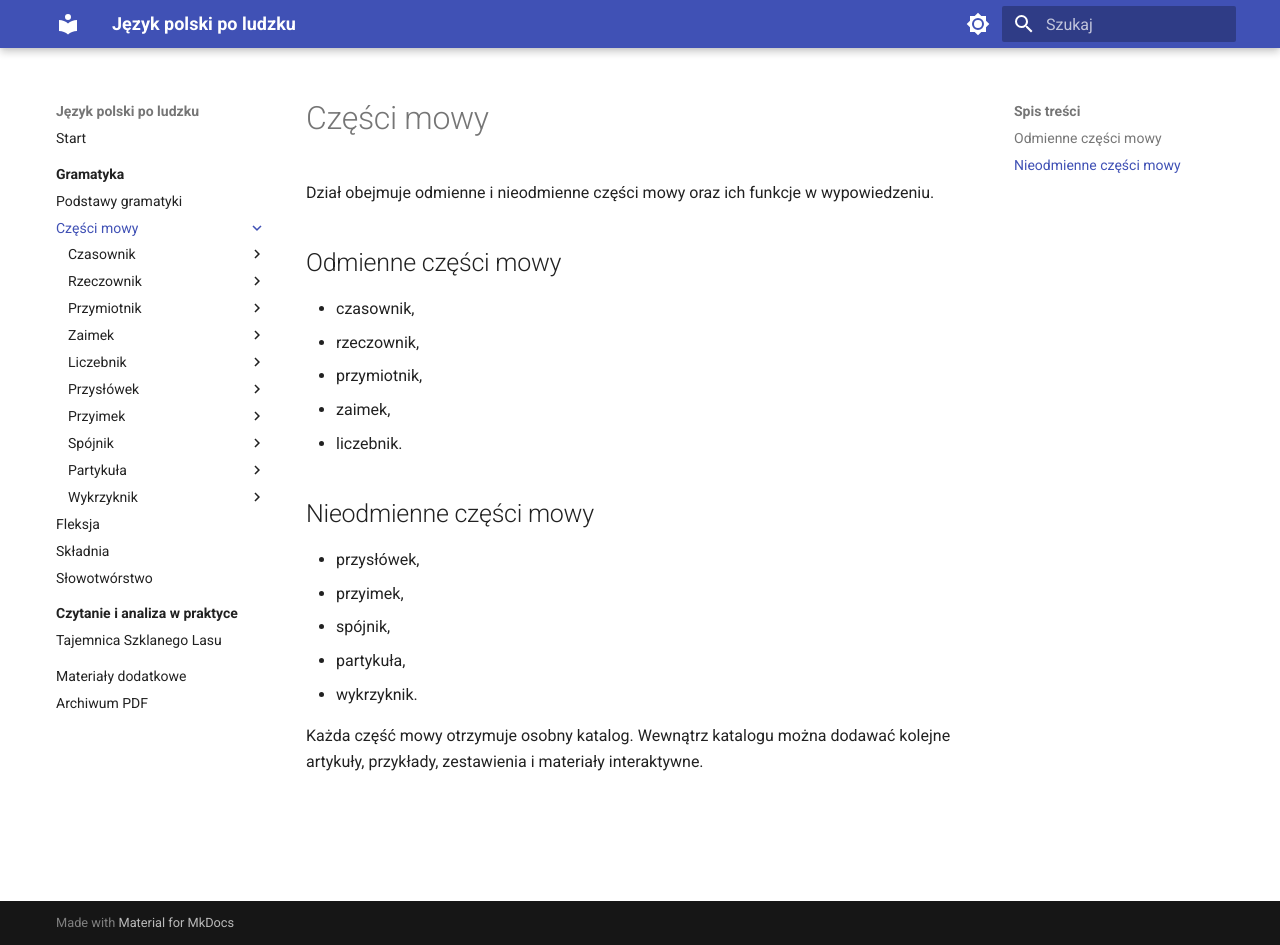
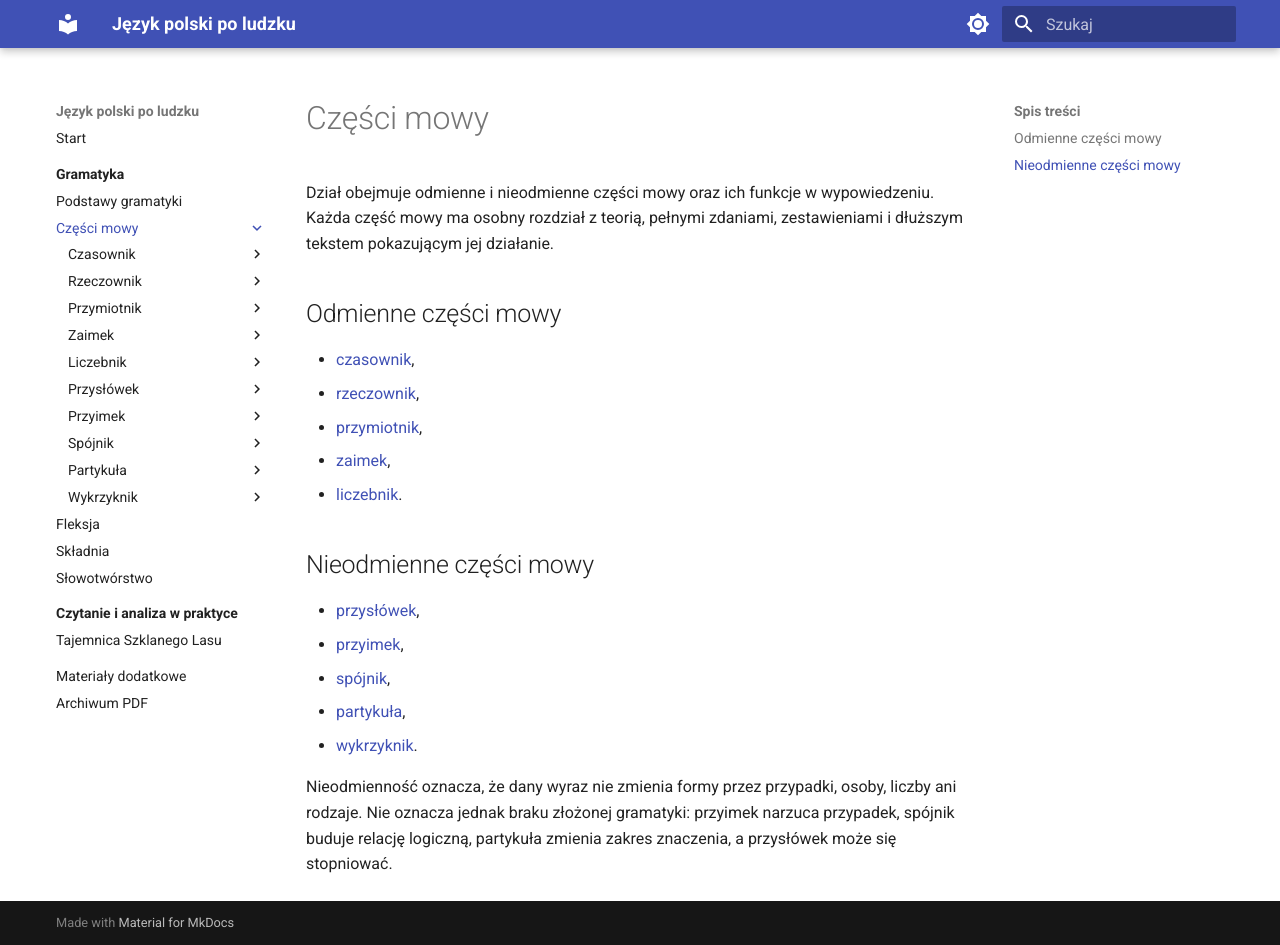
Before and after one commit to dchorazkiewicz/SP_JP, an MkDocs documentation site: the page built from docs/gramatyka/czesci-mowy/index.md, in a window 1280 px wide and 945 px high. Built offline with MkDocs 1.6.1 and Material for MkDocs 9.7.7, drawn with Linux system fonts in a browser that asks for light colours.

Commit message:
Link all parts of speech from overview page

```diff
--- a/docs/gramatyka/czesci-mowy/index.md
+++ b/docs/gramatyka/czesci-mowy/index.md
@@ -1,21 +1,21 @@
 # Części mowy
 
-Dział obejmuje odmienne i nieodmienne części mowy oraz ich funkcje w wypowiedzeniu.
+Dział obejmuje odmienne i nieodmienne części mowy oraz ich funkcje w wypowiedzeniu. Każda część mowy ma osobny rozdział z teorią, pełnymi zdaniami, zestawieniami i dłuższym tekstem pokazującym jej działanie.
 
 ## Odmienne części mowy
 
-- czasownik,
-- rzeczownik,
-- przymiotnik,
-- zaimek,
-- liczebnik.
+- [czasownik](czasownik/),
+- [rzeczownik](rzeczownik/),
+- [przymiotnik](przymiotnik/),
+- [zaimek](zaimki/),
+- [liczebnik](liczebnik/).
 
 ## Nieodmienne części mowy
 
-- przysłówek,
-- przyimek,
-- spójnik,
-- partykuła,
-- wykrzyknik.
+- [przysłówek](przyslowek/),
+- [przyimek](przyimek/),
+- [spójnik](spojnik/),
+- [partykuła](partykula/),
+- [wykrzyknik](wykrzyknik/).
 
-Każda część mowy otrzymuje osobny katalog. Wewnątrz katalogu można dodawać kolejne artykuły, przykłady, zestawienia i materiały interaktywne.
+Nieodmienność oznacza, że dany wyraz nie zmienia formy przez przypadki, osoby, liczby ani rodzaje. Nie oznacza jednak braku złożonej gramatyki: przyimek narzuca przypadek, spójnik buduje relację logiczną, partykuła zmienia zakres znaczenia, a przysłówek może się stopniować.
```
